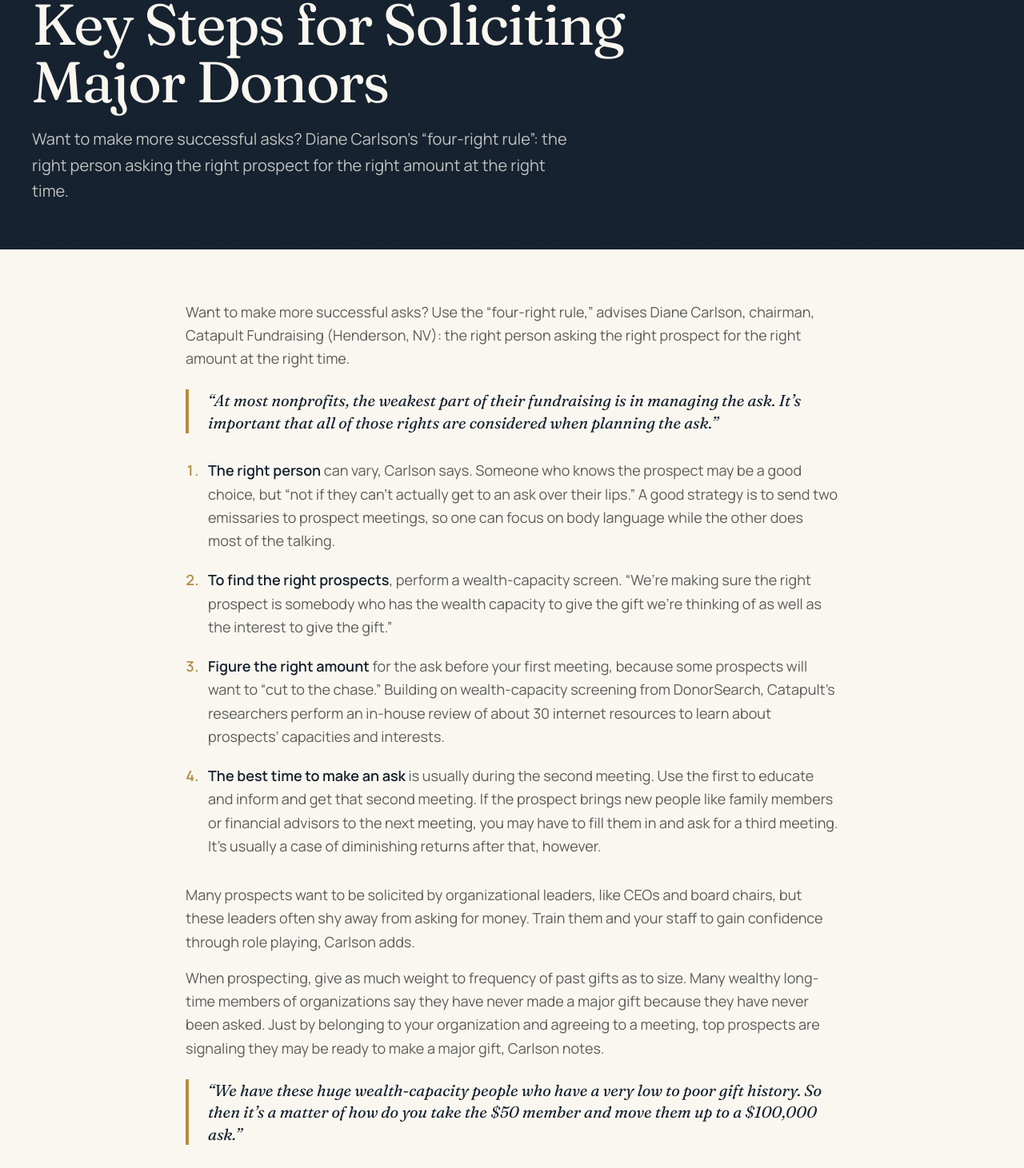
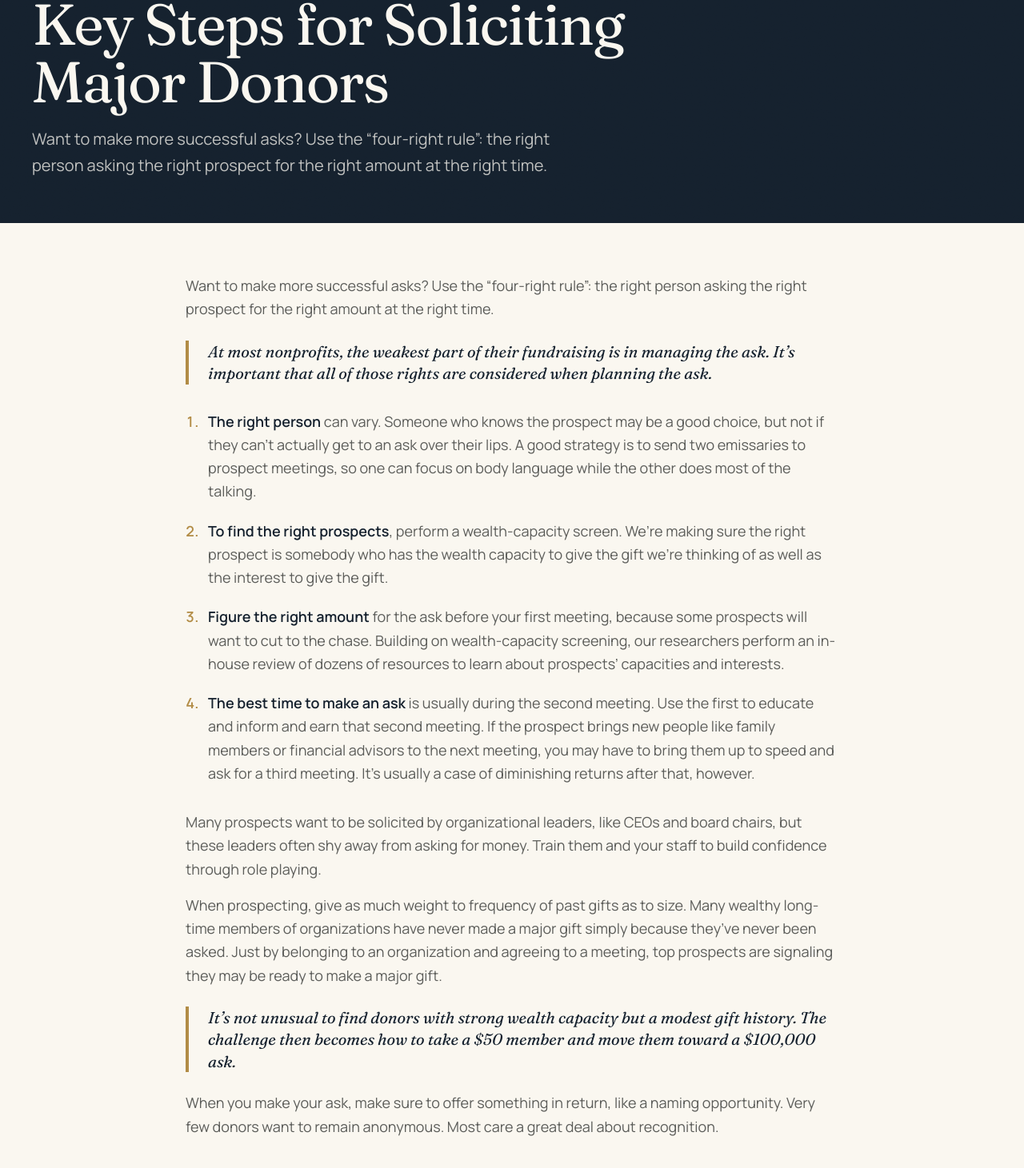
Before and after one commit to Catapultfundraising/catapult-fundraising-website, a Next.js app: page /blog/key-steps-for-soliciting-major-donors in a window 1280 px wide. Shown: the part 239-1700 px from the top of the page at 80% size. Built offline with nearby package versions, Linux system fonts and the light colour scheme.

Commit message:
Make major donor solicitation article generic (Catapult voice), remove source/date lines from all 3 articles

```diff
--- a/app/blog/how-to-effectively-use-the-phone-today/page.tsx
+++ b/app/blog/how-to-effectively-use-the-phone-today/page.tsx
@@ -42,8 +42,6 @@ const jsonLd = {
     },
   },
   mainEntityOfPage: `${SITE_URL}/blog/${SLUG}`,
-  datePublished: "2020-01-01",
-  dateModified: "2026-07-24",
 };
 
 export default function HowToEffectivelyUseThePhoneTodayPost() {
@@ -129,11 +127,6 @@ export default function HowToEffectivelyUseThePhoneTodayPost() {
           </Link>
           .
         </p>
-
-        <p className="mt-12 border-t border-[rgb(var(--line))] pt-6 text-sm text-[rgb(var(--ink))]/40">
-          Source: Anthony R. Alonso, President, Catapult Fundraising, Henderson, NV. Originally
-          published in Successful Fundraising © 2020.
-        </p>
       </article>
 
       <CtaBand />
--- a/app/blog/key-steps-for-soliciting-major-donors/page.tsx
+++ b/app/blog/key-steps-for-soliciting-major-donors/page.tsx
@@ -8,7 +8,7 @@ const SLUG = "key-steps-for-soliciting-major-donors";
 export const metadata = {
   title: "Key Steps for Soliciting Major Donors | Catapult Fundraising",
   description:
-    "Diane Carlson's “four-right rule” for turning long-time supporters into major gift donors: the right person asking the right prospect for the right amount at the right time.",
+    "Catapult's “four-right rule” for turning long-time supporters into major gift donors: the right person asking the right prospect for the right amount at the right time.",
   keywords: [
     "major donor solicitation",
     "how to ask for a major gift",
@@ -21,7 +21,7 @@ export const metadata = {
     type: "article",
     title: "Key Steps for Soliciting Major Donors",
     description:
-      "Diane Carlson's “four-right rule” for turning long-time supporters into major gift donors.",
+      "Catapult's “four-right rule” for turning long-time supporters into major gift donors.",
     url: `${SITE_URL}/blog/${SLUG}`,
   },
 };
@@ -31,8 +31,8 @@ const jsonLd = {
   "@type": "BlogPosting",
   headline: "Key Steps for Soliciting Major Donors",
   description:
-    "Diane Carlson's four-right rule for turning long-time supporters into major gift donors: the right person asking the right prospect for the right amount at the right time.",
-  author: { "@type": "Person", name: "Diane Carlson", affiliation: "Catapult Fundraising" },
+    "Catapult's four-right rule for turning long-time supporters into major gift donors: the right person asking the right prospect for the right amount at the right time.",
+  author: { "@type": "Organization", name: "Catapult Fundraising" },
   publisher: {
     "@type": "Organization",
     name: "Catapult Fundraising",
@@ -42,8 +42,6 @@ const jsonLd = {
     },
   },
   mainEntityOfPage: `${SITE_URL}/blog/${SLUG}`,
-  datePublished: "2019-01-01",
-  dateModified: "2026-07-24",
 };
 
 export default function KeyStepsSolicitingMajorDonorsPost() {
@@ -54,76 +52,74 @@ export default function KeyStepsSolicitingMajorDonorsPost() {
       <PageHero
         eyebrow="Insights"
         title="Key Steps for Soliciting Major Donors"
-        description="Want to make more successful asks? Diane Carlson's “four-right rule”: the right person asking the right prospect for the right amount at the right time."
+        description="Want to make more successful asks? Use the “four-right rule”: the right person asking the right prospect for the right amount at the right time."
       />
 
       <article className="mx-auto max-w-4xl px-6 py-14 lg:px-10 lg:py-16">
         <p className="text-lg leading-relaxed text-[rgb(var(--ink))]/70">
-          Want to make more successful asks? Use the &ldquo;four-right rule,&rdquo; advises Diane
-          Carlson, chairman, Catapult Fundraising (Henderson, NV): the right person asking the
-          right prospect for the right amount at the right time.
+          Want to make more successful asks? Use the &ldquo;four-right rule&rdquo;: the right
+          person asking the right prospect for the right amount at the right time.
         </p>
 
         <blockquote className="mt-6 border-l-4 border-[rgb(var(--brass))] pl-6 font-display text-xl italic leading-snug text-[rgb(var(--navy))]">
-          &ldquo;At most nonprofits, the weakest part of their fundraising is in managing the ask.
-          It&rsquo;s important that all of those rights are considered when planning the
-          ask.&rdquo;
+          At most nonprofits, the weakest part of their fundraising is in managing the ask.
+          It&rsquo;s important that all of those rights are considered when planning the ask.
         </blockquote>
 
         <ol className="mt-8 space-y-5 pl-5 list-decimal marker:font-display marker:font-semibold marker:text-[rgb(var(--brass))]">
           <li className="pl-2 text-lg leading-relaxed text-[rgb(var(--ink))]/70">
             <span className="font-semibold text-[rgb(var(--navy))]">The right person</span> can
-            vary, Carlson says. Someone who knows the prospect may be a good choice, but
-            &ldquo;not if they can&rsquo;t actually get to an ask over their lips.&rdquo; A good
-            strategy is to send two emissaries to prospect meetings, so one can focus on body
-            language while the other does most of the talking.
+            vary. Someone who knows the prospect may be a good choice, but not if they can&rsquo;t
+            actually get to an ask over their lips. A good strategy is to send two emissaries to
+            prospect meetings, so one can focus on body language while the other does most of the
+            talking.
           </li>
           <li className="pl-2 text-lg leading-relaxed text-[rgb(var(--ink))]/70">
             <span className="font-semibold text-[rgb(var(--navy))]">To find the right prospects</span>,
-            perform a wealth-capacity screen. &ldquo;We&rsquo;re making sure the right prospect is
+            perform a wealth-capacity screen. We&rsquo;re making sure the right prospect is
             somebody who has the wealth capacity to give the gift we&rsquo;re thinking of as well
-            as the interest to give the gift.&rdquo;
+            as the interest to give the gift.
           </li>
           <li className="pl-2 text-lg leading-relaxed text-[rgb(var(--ink))]/70">
             <span className="font-semibold text-[rgb(var(--navy))]">Figure the right amount</span>{" "}
-            for the ask before your first meeting, because some prospects will want to
-            &ldquo;cut to the chase.&rdquo; Building on wealth-capacity screening from
-            DonorSearch, Catapult&rsquo;s researchers perform an in-house review of about 30
-            internet resources to learn about prospects&rsquo; capacities and interests.
+            for the ask before your first meeting, because some prospects will want to cut to the
+            chase. Building on wealth-capacity screening, our researchers perform an in-house
+            review of dozens of resources to learn about prospects&rsquo; capacities and
+            interests.
           </li>
           <li className="pl-2 text-lg leading-relaxed text-[rgb(var(--ink))]/70">
             <span className="font-semibold text-[rgb(var(--navy))]">The best time to make an ask</span>{" "}
-            is usually during the second meeting. Use the first to educate and inform and get
+            is usually during the second meeting. Use the first to educate and inform and earn
             that second meeting. If the prospect brings new people like family members or
-            financial advisors to the next meeting, you may have to fill them in and ask for a
-            third meeting. It&rsquo;s usually a case of diminishing returns after that, however.
+            financial advisors to the next meeting, you may have to bring them up to speed and
+            ask for a third meeting. It&rsquo;s usually a case of diminishing returns after that,
+            however.
           </li>
         </ol>
 
         <p className="mt-8 text-lg leading-relaxed text-[rgb(var(--ink))]/70">
           Many prospects want to be solicited by organizational leaders, like CEOs and board
           chairs, but these leaders often shy away from asking for money. Train them and your
-          staff to gain confidence through role playing, Carlson adds.
+          staff to build confidence through role playing.
         </p>
 
         <p className="mt-4 text-lg leading-relaxed text-[rgb(var(--ink))]/70">
           When prospecting, give as much weight to frequency of past gifts as to size. Many
-          wealthy long-time members of organizations say they have never made a major gift
-          because they have never been asked. Just by belonging to your organization and agreeing
-          to a meeting, top prospects are signaling they may be ready to make a major gift,
-          Carlson notes.
+          wealthy long-time members of organizations have never made a major gift simply because
+          they&rsquo;ve never been asked. Just by belonging to an organization and agreeing to a
+          meeting, top prospects are signaling they may be ready to make a major gift.
         </p>
 
         <blockquote className="mt-6 border-l-4 border-[rgb(var(--brass))] pl-6 font-display text-xl italic leading-snug text-[rgb(var(--navy))]">
-          &ldquo;We have these huge wealth-capacity people who have a very low to poor gift
-          history. So then it&rsquo;s a matter of how do you take the $50 member and move them up
-          to a $100,000 ask.&rdquo;
+          It&rsquo;s not unusual to find donors with strong wealth capacity but a modest gift
+          history. The challenge then becomes how to take a $50 member and move them toward a
+          $100,000 ask.
         </blockquote>
 
         <p className="mt-6 text-lg leading-relaxed text-[rgb(var(--ink))]/70">
           When you make your ask, make sure to offer something in return, like a naming
-          opportunity. &ldquo;I have rarely known donors who want to be anonymous,&rdquo; Carlson
-          says. &ldquo;I find they hugely care about donor recognition.&rdquo;
+          opportunity. Very few donors want to remain anonymous. Most care a great deal about
+          recognition.
         </p>
 
         <p className="mt-12 text-lg leading-relaxed text-[rgb(var(--ink))]/70">
@@ -133,11 +129,6 @@ export default function KeyStepsSolicitingMajorDonorsPost() {
           </Link>
           .
         </p>
-
-        <p className="mt-12 border-t border-[rgb(var(--line))] pt-6 text-sm text-[rgb(var(--ink))]/40">
-          Source: Diane Carlson, Chairman, Catapult Fundraising, Henderson, NV. Originally
-          published in The Major Gifts Report © 2019.
-        </p>
       </article>
 
       <CtaBand />
```
